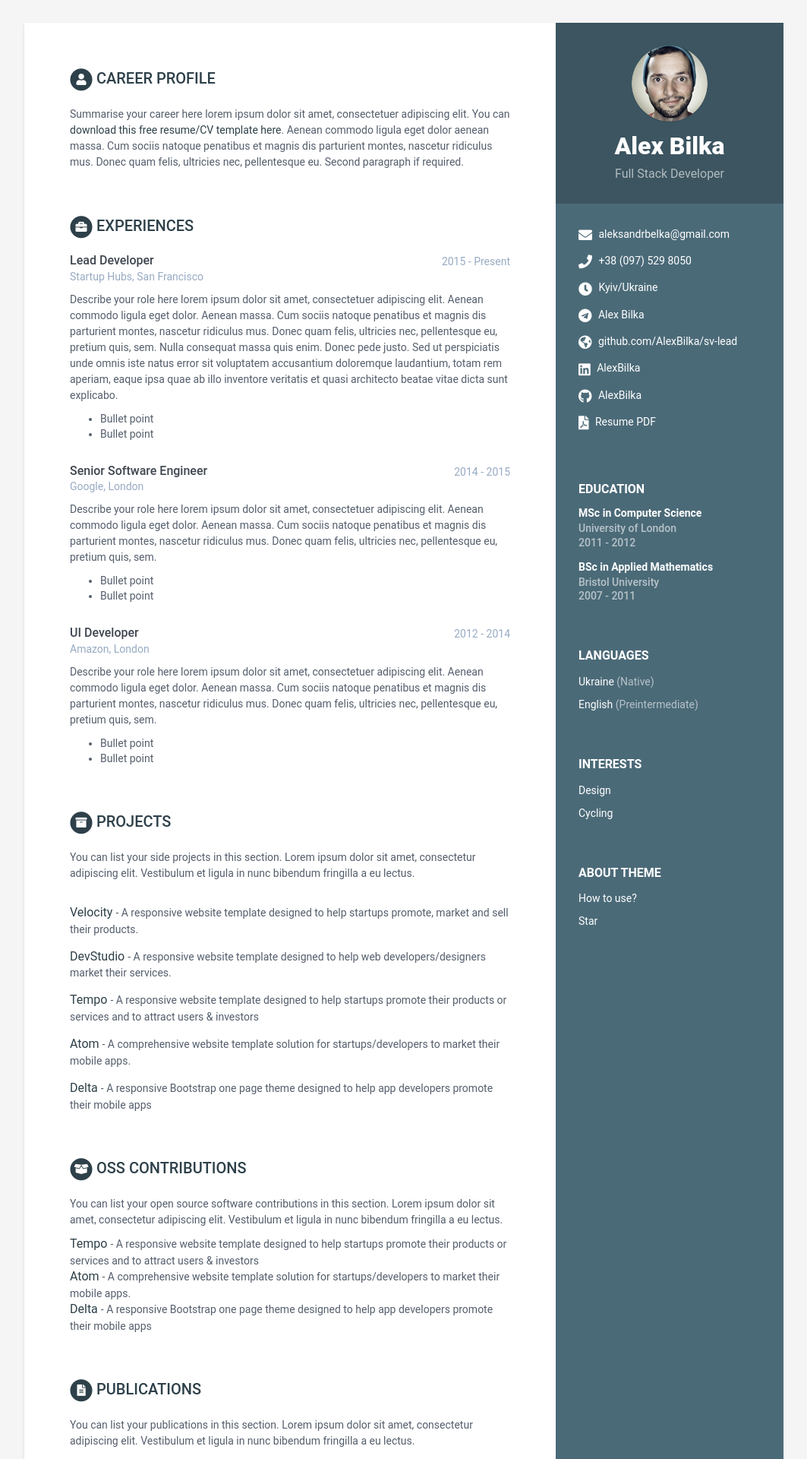
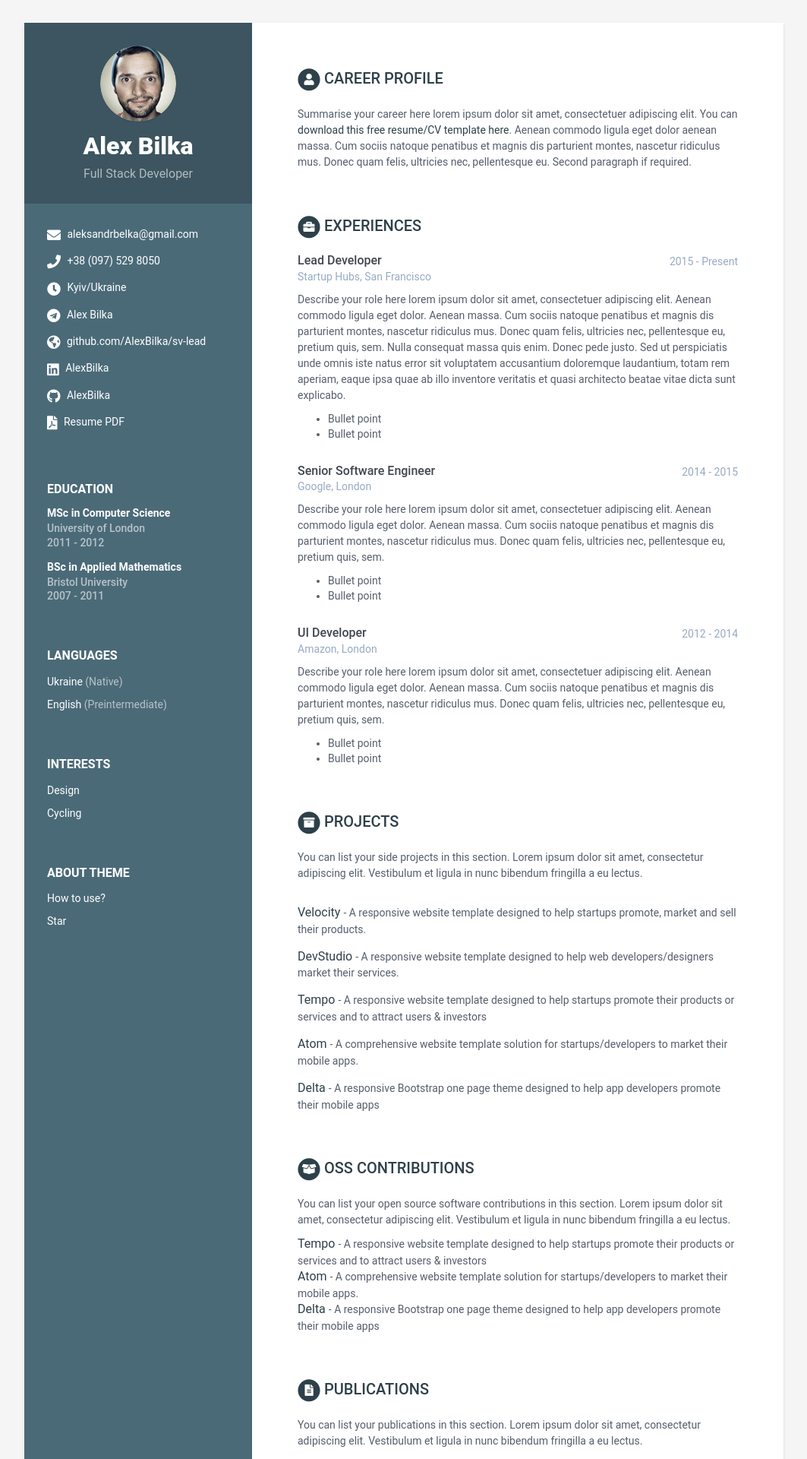
Before and after one commit to AlexBilka/sv-lead, a Jekyll site: the page built from index.html, in a window 1280 px wide. Shown: the top 1920 px of the page at 76% size, without its empty margins (108-1171 px from the left). Built offline with Jekyll 4.4.1, drawn with Linux system fonts in a browser that asks for light colours.

Commit message:
Update _base.scss

```diff
--- a/_sass/_base.scss
+++ b/_sass/_base.scss
@@ -45,7 +45,7 @@ p {
 
 .sidebar-wrapper {
   grid-column: span 3;
-  order: 2;
+  // order: 2;
   background: $theme-color;
   color: #fff;
   a {
```
